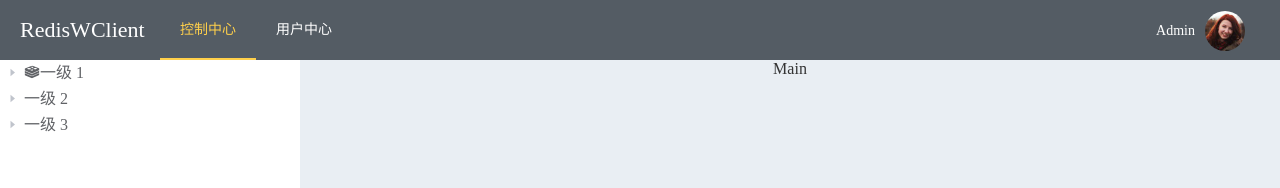
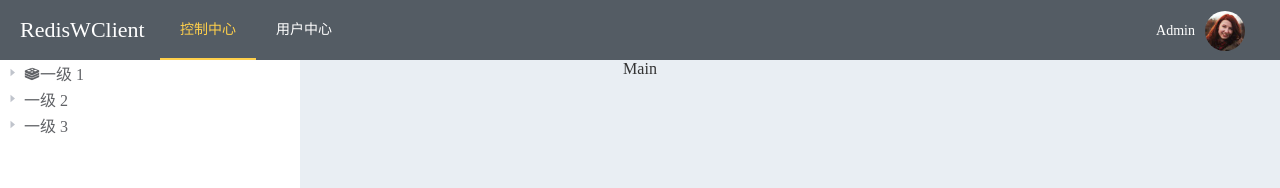
Before and after one commit to jiangliuhong/RedisWClient-web, a Vue app: page /client/index in a window 1280 px wide. Shown: the top 188 px of the page. Built offline with nearby package versions, Linux system fonts and the light colour scheme; no server answers; what vue-localstorage would draw is missing.

Commit message:
修改样式

```diff
--- a/src/views/client/index.vue
+++ b/src/views/client/index.vue
@@ -3,12 +3,27 @@
         background-color: #D3DCE6;
         color: #333;
         text-align: center;
-        line-height: 200px;
+        /*line-height: 200px;*/
         width: 200px;
+        position:absolute;
+        height: 100%;
+        /*overflow:hidden;*/
     }
 
     .leftList {
+        /*position:absolute;*/
         height: 100%;
+        bottom:60px;
+        top: 0px;
+        width: 100%;
+        /*float: left;*/
+    }
+
+    .leftFooter{
+        /*position:absolute;*/
+        width: 100%;
+        height: 60px;
+        /*float: left;*/
     }
 
     .clientMain {
@@ -24,8 +39,11 @@
 <template>
     <el-container>
         <el-aside class="leftMenu">
-            <el-tree :data="dbList" class="leftList" :props="defaultProps" @node-click="handleNodeClick"
+            <div class="leftList">
+                <el-tree :data="dbList" class="" style="height: 100%;" :props="defaultProps" @node-click="handleNodeClick"
                      :render-content="renderContent"></el-tree>
+            </div>
+            <div class="leftFooter">sssss</div>
         </el-aside>
         <el-main class="clientMain">Main</el-main>
     </el-container>
```
